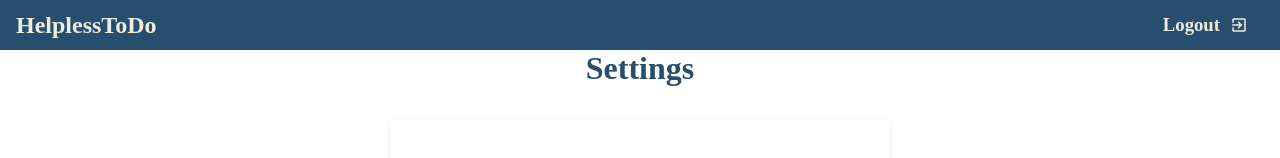
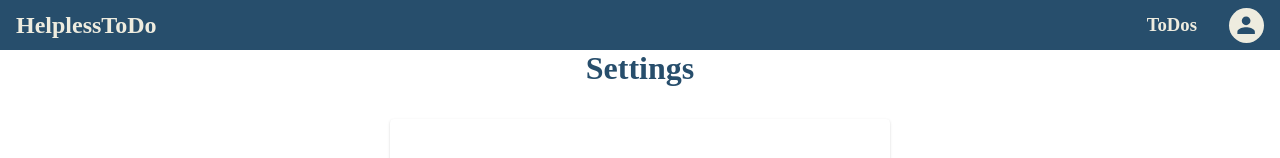
Before and after one commit to HelplessTeamMarkupLanguage/to-do-client, a React (Create React App) app: page /settings in a window 1280 px wide. Shown: the top 158 px of the page. Built offline with nearby package versions, Linux system fonts and the light colour scheme; sample sign-in values are in the browser's storage.

Commit message:
Avatar and DropDown menu with Setting navigation

```diff
--- a/src/App.js
+++ b/src/App.js
@@ -1,5 +1,5 @@
 import { Redirect, Route, Switch, withRouter } from 'react-router-dom';
-import React from 'react';
+import React, { useEffect } from 'react';
 import { Suspense } from 'react';
 import ProtectedRoute from './hoc/ProtectedRouter';
 import LoadingSpinner from './components/LoadingSpinner/LoadingSpinner';
--- /dev/null
+++ b/src/components/Navigation/AvatarDropdown.js
@@ -0,0 +1,36 @@
+import { Avatar, makeStyles } from '@material-ui/core';
+import React from 'react';
+import DropDownMenu from './DropDownMenu';
+
+const avatarStyle = makeStyles((theme) => ({
+  avatar: {
+    height: 35,
+    width: 35,
+    marginLeft: 16,
+    cursor: 'pointer',
+    color: '#274e6c',
+    backgroundColor: '#eeecdf',
+    '&:hover': {
+      backgroundColor: '#79a9ce',
+      color: '#eeecdf',
+    },
+  },
+}));
+
+const AvatarDropdown = (props) => {
+  const classes = avatarStyle();
+
+  return (
+    <>
+      <Avatar className={classes.avatar} onClick={props.handleDropdownMenuOpen} />
+      <DropDownMenu
+        handleNavigation={props.handleNavigation}
+        anchorEl={props.anchorEl}
+        onLogout={props.onLogout}
+        handleDropdownMenuClose={props.handleDropdownMenuClose}
+      />
+    </>
+  );
+};
+
+export default AvatarDropdown;
--- /dev/null
+++ b/src/components/Navigation/DropDownMenu.js
@@ -0,0 +1,52 @@
+import { makeStyles, Menu } from '@material-ui/core';
+import React from 'react';
+import { withRouter } from 'react-router-dom';
+import NavigationItem from './NavigationItem';
+
+const menuStyle = makeStyles((theme) => ({
+  menu: {
+    '& :nth-child(n+0)': {
+      marginTop: 10,
+      marginBottom: 10,
+    },
+  },
+}));
+
+const DropDownMenu = (props) => {
+  const classes = menuStyle();
+
+  return (
+    <Menu
+      className={classes.menu}
+      elevation={0}
+      getContentAnchorEl={null}
+      anchorOrigin={{
+        vertical: 'bottom',
+        horizontal: 'center',
+      }}
+      transformOrigin={{
+        vertical: 'top',
+        horizontal: 'center',
+      }}
+      anchorEl={props.anchorEl}
+      keepMounted
+      open={Boolean(props.anchorEl)}
+      onClose={props.handleDropdownMenuClose}
+    >
+      <NavigationItem
+        icon="settings"
+        onClick={() => {
+          props.handleNavigation('/settings');
+          props.handleDropdownMenuClose();
+        }}
+      >
+        Settings
+      </NavigationItem>
+      <NavigationItem icon="exit_to_app" onClick={props.onLogout}>
+        Logout
+      </NavigationItem>
+    </Menu>
+  );
+};
+
+export default withRouter(DropDownMenu);
--- a/src/components/Navigation/NavigationItem.js
+++ b/src/components/Navigation/NavigationItem.js
@@ -7,10 +7,10 @@ const navigationItemStyle = makeStyles((theme) => ({
     display: 'flex',
     alignItems: 'center',
     height: '100%',
-    marginLeft: 10,
     paddingRight: theme.spacing(2),
     paddingLeft: theme.spacing(2),
     cursor: 'pointer',
+    maxHeight: 70,
     '&:hover': {
       backgroundColor: '#79a9ce',
     },
@@ -24,7 +24,7 @@ const navigationItemStyle = makeStyles((theme) => ({
     },
   },
   icon: {
-    marginLeft: 10,
+    marginRight: 10,
     color: '#eeecdf',
     fontSize: 18,
     [theme.breakpoints.down('md')]: {
@@ -33,15 +33,15 @@ const navigationItemStyle = makeStyles((theme) => ({
   },
 }));
 
-const navigationItem = (props) => {
+const NavigationItem = (props) => {
   const classes = navigationItemStyle();
 
   return (
     <div className={classes.navigationItem} onClick={props.onClick}>
+      {props.icon && <Icon className={classes.icon}>{props.icon}</Icon>}
       <h3>{props.children}</h3>
-      {props.icon && <Icon className={classes.icon}>{props.icon}</Icon>}
     </div>
   );
 };
 
-export default navigationItem;
+export default NavigationItem;
--- a/src/components/Navigation/Toolbar.js
+++ b/src/components/Navigation/Toolbar.js
@@ -1,5 +1,7 @@
 import { Icon, makeStyles } from '@material-ui/core';
 import React from 'react';
+import { withRouter } from 'react-router-dom';
+import AvatarDropdown from './AvatarDropdown';
 import NavigationItem from './NavigationItem';
 
 const toolbarStyle = makeStyles((theme) => ({
@@ -19,10 +21,12 @@ const toolbarStyle = makeStyles((theme) => ({
       margin: 0,
       color: '#eeecdf',
       alignSelf: 'center',
+      cursor: 'pointer',
     },
   },
   nav: {
     display: 'flex',
+    alignItems: 'center',
     [theme.breakpoints.down('sm')]: {
       display: 'none',
     },
@@ -43,17 +47,22 @@ const toolbar = (props) => {
 
   return (
     <header className={classes.toolbar}>
-      <h2>HelplessToDo</h2>
+      <h2 onClick={() => props.handleNavigation('/todos')}>HelplessToDo</h2>
       <Icon className={classes.icon} onClick={props.drawerToggleClicked}>
         menu
       </Icon>
       <nav className={classes.nav}>
-        <NavigationItem onClick={props.onLogout} icon="exit_to_app">
-          Logout
-        </NavigationItem>
+        <NavigationItem onClick={() => props.handleNavigation('/todos')}>ToDos</NavigationItem>
+        <AvatarDropdown
+          handleNavigation={props.handleNavigation}
+          anchorEl={props.anchorEl}
+          handleDropdownMenuClose={props.handleDropdownMenuClose}
+          handleDropdownMenuOpen={props.handleDropdownMenuOpen}
+          onLogout={props.onLogout}
+        />
       </nav>
     </header>
   );
 };
 
-export default toolbar;
+export default withRouter(toolbar);
--- a/src/customTheme.js
+++ b/src/customTheme.js
@@ -55,6 +55,18 @@ const theme = createMuiTheme({
         height: '100vh',
       },
     },
+    MuiMenu: {
+      paper: {
+        marginTop: 10,
+        backgroundColor: '#274e6c',
+        width: 150,
+
+        padding: 0,
+        '& .MuiList-root': {
+          padding: 0,
+        },
+      },
+    },
   },
 });
 
--- a/src/hoc/Layout.js
+++ b/src/hoc/Layout.js
@@ -21,6 +21,15 @@ const layoutStyle = makeStyles((theme) => ({
 const Layout = (props) => {
   const [sideDrawerIsVisible, setSideDrawerIsVisible] = useState(false);
   const classes = layoutStyle();
+  const [anchorEl, setAnchorEl] = useState(null);
+
+  const handleDropdownMenuOpen = (event) => {
+    setAnchorEl(event.currentTarget);
+  };
+
+  const handleDropdownMenuClose = () => {
+    setAnchorEl(null);
+  };
 
   const sideDrawerToggleHandler = () => {
     setSideDrawerIsVisible(!sideDrawerIsVisible);
@@ -31,8 +40,30 @@ const Layout = (props) => {
     props.history.push('/login');
   };
 
+  const handleNavigation = (destination) => {
+    props.history.push(destination);
+  };
+
   const list = (
     <div>
+      <NavigationItem
+        icon="list_alt"
+        onClick={() => {
+          handleNavigation('/todos');
+          sideDrawerToggleHandler();
+        }}
+      >
+        Todos
+      </NavigationItem>
+      <NavigationItem
+        icon="settings"
+        onClick={() => {
+          handleNavigation('/settings');
+          sideDrawerToggleHandler();
+        }}
+      >
+        Settings
+      </NavigationItem>
       <NavigationItem onClick={handleLogout} icon="exit_to_app">
         Logout
       </NavigationItem>
@@ -41,7 +72,14 @@ const Layout = (props) => {
 
   return (
     <>
-      <Toolbar onLogout={handleLogout} drawerToggleClicked={sideDrawerToggleHandler} />
+      <Toolbar
+        anchorEl={anchorEl}
+        handleDropdownMenuClose={handleDropdownMenuClose}
+        handleDropdownMenuOpen={handleDropdownMenuOpen}
+        onLogout={handleLogout}
+        drawerToggleClicked={sideDrawerToggleHandler}
+        handleNavigation={handleNavigation}
+      />
       <Drawer
         color="primary"
         className={classes.sideDrawer}
```
